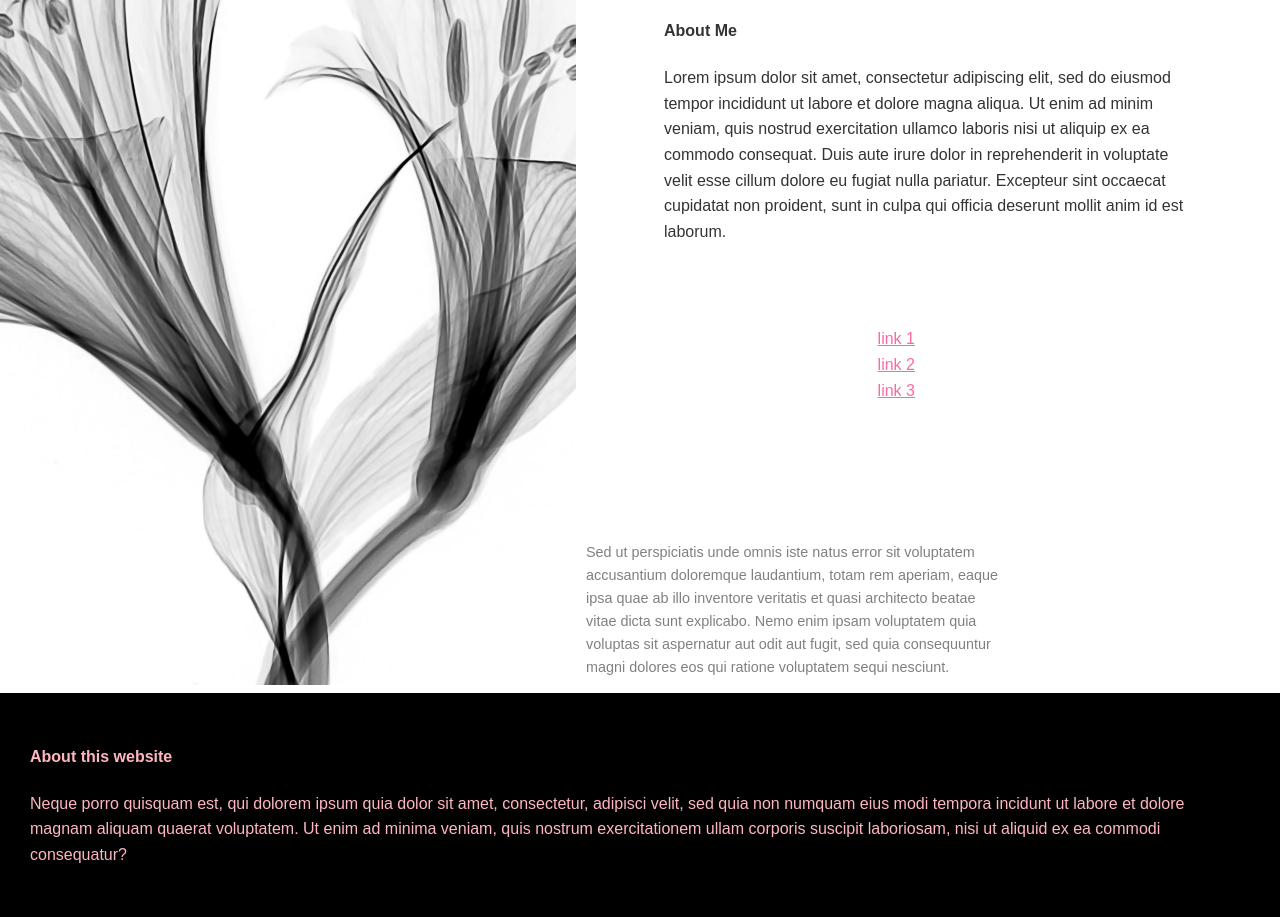
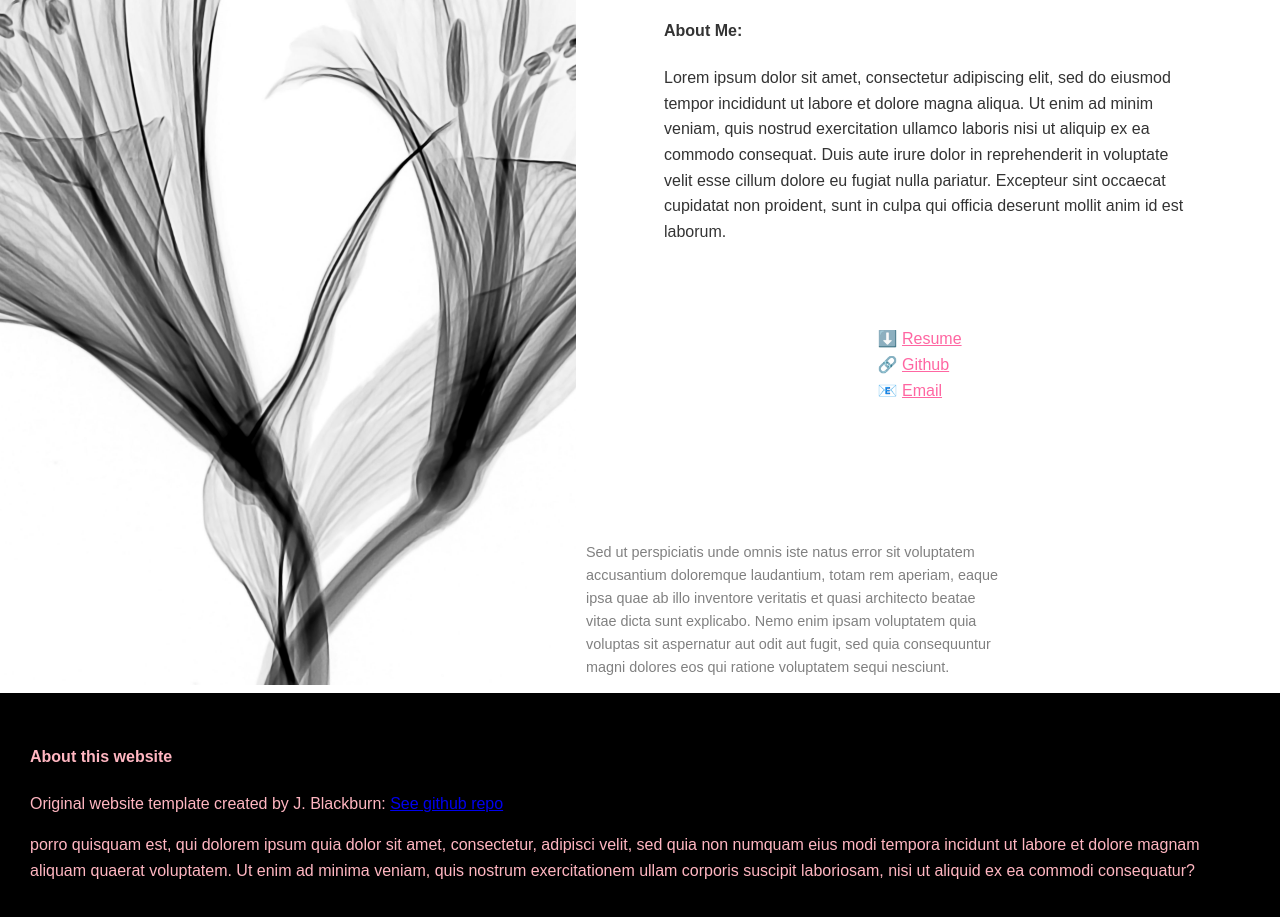
Before and after one commit to jakeblackburnn/portfolio-template, a website: page public/index.html in a window 1280 px wide. Shown: the part 115-1032 px from the top of the page. Drawn offline with Linux system fonts and the light colour scheme.

Commit message:
Add more content

```diff
--- a/public/index.html
+++ b/public/index.html
@@ -37,8 +37,8 @@
 	    <h1>J. Random Developer</h1>
 	    <section class="sub-heading">
 
-	      <h4 id="sub-heading-title">About Me</h4>
-	      <p id="sub-heading-paragraph">
+	      <h4>About Me:</h4>
+	      <p>
 	Lorem ipsum dolor sit amet, consectetur adipiscing elit, sed do eiusmod tempor incididunt ut labore et dolore magna aliqua. Ut enim ad minim veniam, quis nostrud exercitation ullamco laboris nisi ut aliquip ex ea commodo consequat. Duis aute irure dolor in reprehenderit in voluptate velit esse cillum dolore eu fugiat nulla pariatur. Excepteur sint occaecat cupidatat non proident, sunt in culpa qui officia deserunt mollit anim id est laborum.
 	      </p>
 	    </section>
@@ -46,16 +46,16 @@
 
 	  		<!-- LINKS -->
 
-      <ul id="links">
-	<li id="resume-download-link"> <a href="#">link 1</a></li>
-	<li id="github-link">          <a href="#">link 2</a></li>
-	<li id="email-link">           <a href="#">link 3</a></li>
+      <ul id="links">   <!-- TODO: replace placeholder links -->
+	<li>  ⬇️ <a href="#">Resume</a></li>
+	<li> 🔗 <a href="#">Github</a></li>
+	<li> 📧 <a href="#">Email </a></li>
       </ul>
 
       			<!-- IMAGE CAPTION -->
 
 
-      <figcaption>
+      <figcaption>      <!-- TODO: Replace with relevant image caption -->
 Sed ut perspiciatis unde omnis iste natus error sit voluptatem accusantium doloremque laudantium, totam rem aperiam, eaque ipsa quae ab illo inventore veritatis et quasi architecto beatae vitae dicta sunt explicabo. Nemo enim ipsam voluptatem quia voluptas sit aspernatur aut odit aut fugit, sed quia consequuntur magni dolores eos qui ratione voluptatem sequi nesciunt.
       </figcaption>
 
@@ -68,9 +68,12 @@ Sed ut perspiciatis unde omnis iste natus error sit voluptatem accusantium dolor
 	<!-- FOOTER -->
 
   <footer>
-    <h4 id="footer-title">About this website</h4>
-    <p id="footer-paragraph">
-Neque porro quisquam est, qui dolorem ipsum quia dolor sit amet, consectetur, adipisci velit, sed quia non numquam eius modi tempora incidunt ut labore et dolore magnam aliquam quaerat voluptatem. Ut enim ad minima veniam, quis nostrum exercitationem ullam corporis suscipit laboriosam, nisi ut aliquid ex ea commodi consequatur?
+    <h4>About this website</h4>
+    <p>
+Original website template created by J. Blackburn: <a href="https://github.com/jakeblackburnn/portfolio-template">See github repo</a>
+    </p>
+    <p>
+porro quisquam est, qui dolorem ipsum quia dolor sit amet, consectetur, adipisci velit, sed quia non numquam eius modi tempora incidunt ut labore et dolore magnam aliquam quaerat voluptatem. Ut enim ad minima veniam, quis nostrum exercitationem ullam corporis suscipit laboriosam, nisi ut aliquid ex ea commodi consequatur?
     </p>
   <footer>
 
```
